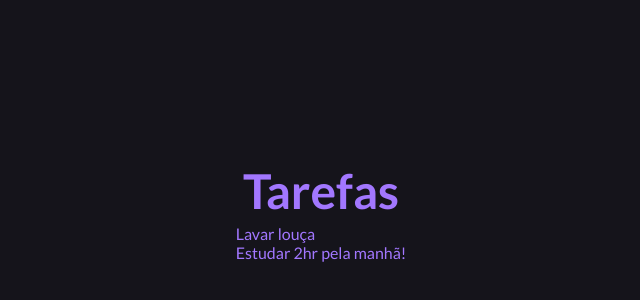
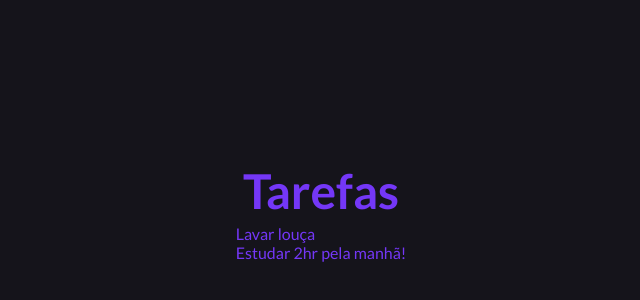
Before and after one commit to JFmaia/todoListVue, a Vue app: page / in a window 1280 px wide. Shown: the part 212-512 px from the top of the page, without its empty margins (319-959 px from the left). Built offline with nearby package versions, Linux system fonts and the light colour scheme.

Commit message:
fix: Ajuste na color.

```diff
--- a/src/App.vue
+++ b/src/App.vue
@@ -25,7 +25,7 @@ export default {
 	body {
 		font-family: 'Lato', sans-serif;
 		background: #15141B;
-		color: #A277FF;
+		color: #7437f7;
 	}
 
 	#app {
```
